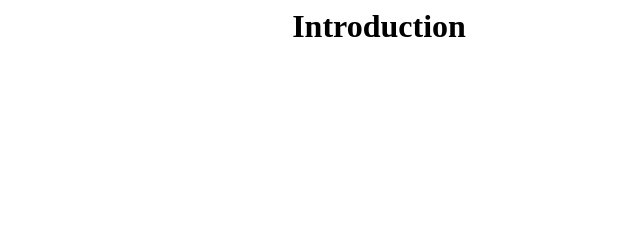
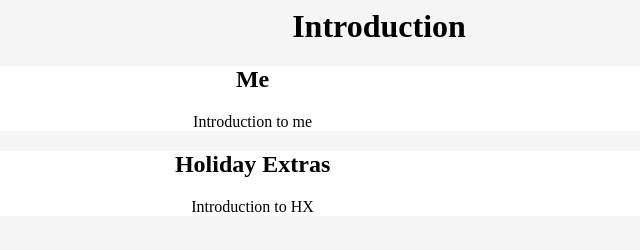
Before and after one commit to dantaplin992/makers-portfolio, a website: page pages/introduction/introduction.html in a window 1280 px wide. Shown: the whole page, without its empty margins (261-901 px from the left). Drawn offline with Linux system fonts and the light colour scheme.

Commit message:
headings 1

```diff
--- a/pages/introduction/introduction.html
+++ b/pages/introduction/introduction.html
@@ -3,6 +3,28 @@
 </head>
 <body>
   <div class="page-content">
-    <h1>Introduction</h1>
+    <div class="page title">
+      <h1>Introduction</h1>
+    </div>
+    <div class="page-section">
+      <div class="section-title">
+        <h2>Me</h2>
+      </div>
+      <div class="section-content">
+        <p>
+          Introduction to me
+        </p>
+      </div>
+    </div>
+    <div class="page-section">
+      <div class="section-title">
+        <h2>Holiday Extras</h2>
+      </div>
+      <div class="section-content">
+        <p>
+          Introduction to HX
+        </p>
+      </div>
+    </div>
   </div>
 </body>
--- a/styles/styles.css
+++ b/styles/styles.css
@@ -1,4 +1,13 @@
+body {
+  background-color: whitesmoke;
+}
+
 .page-content {
   text-align: center;
   width: 100%;
 }
+
+.page-section {
+  width: 80%;
+  background-color: white;
+}
```
Also changed, not shown: index.html (+4 -1 lines).
